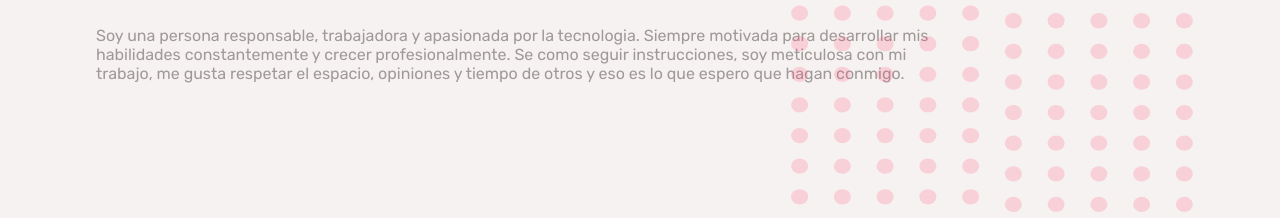
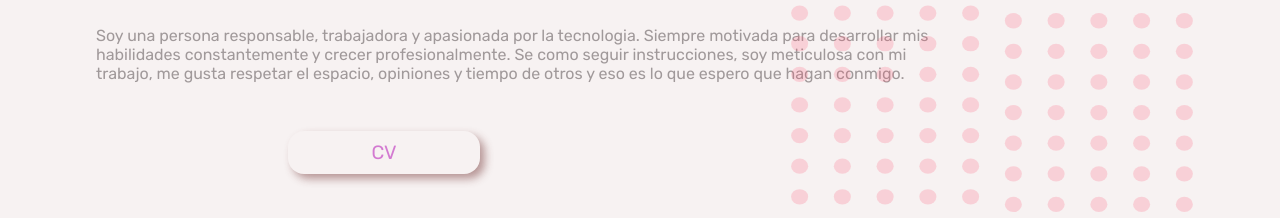
Before and after one commit to LuciaCerpa/portafolio, a plain HTML site: page index.html in a window 1280 px wide. Shown: the part 1740-1958 px from the top of the page. Drawn offline with Linux system fonts and the light colour scheme.

Commit message:
changes cv

```diff
--- a/css/style.css
+++ b/css/style.css
@@ -344,6 +344,21 @@ input[id="flechaDer"]:checked + label[for="flechaDer"]{
     width: 100%;
     font-size: 10px;
     padding: 5% 10%;
+}
+
+.cv{
+    font-size: 1.2em;
+    text-decoration: none;
+    border: .5px solid rgb(185, 44, 91);
+    border-left: none;
+    margin-left: 30%;
+    width: 20%;
+    text-align: center;
+    border-radius: 1rem;
+    border-style: inherit;
+    box-shadow: .3rem .3rem .5rem 0px rgba(108, 43, 43, 0.462);
+    color: #be34bea1;
+    padding: 1%;
 }
 
 .formacion{
--- a/index.html
+++ b/index.html
@@ -96,8 +96,9 @@
 
           Siempre motivada para desarrollar mis habilidades constantemente y crecer profesionalmente.
           Se como seguir instrucciones, soy meticulosa con mi trabajo, me gusta respetar el espacio, opiniones y tiempo de otros y eso es lo que espero que hagan conmigo.
-            <!-- <a class= "cv" target='_blank' href='https://drive.google.com/file/d/13liCJsnGKIqVu-K4W-R2Egm99fGm_DCr/view?usp=sharing'>Curriculum Vitae</a> -->
+
           </p>
+          <a class='cv' target='_blank' href='https://drive.google.com/file/d/1ydod9UzESy1PTTSN2PgjyRBaNq2i3D1j/view?usp=sharing'> CV </a>
         <div class="formacion">
           <div>
             <img src="./images/Logos-Imágenes/uveg.png">
```
